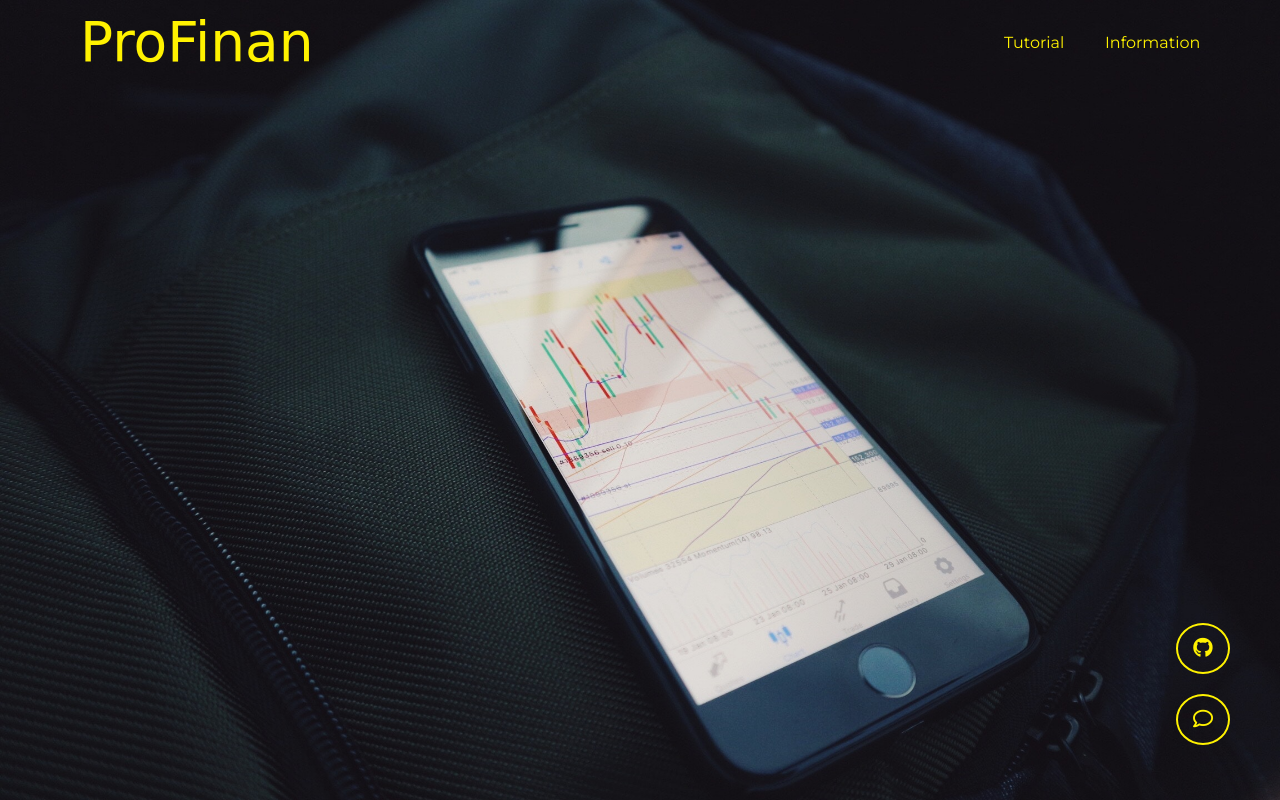
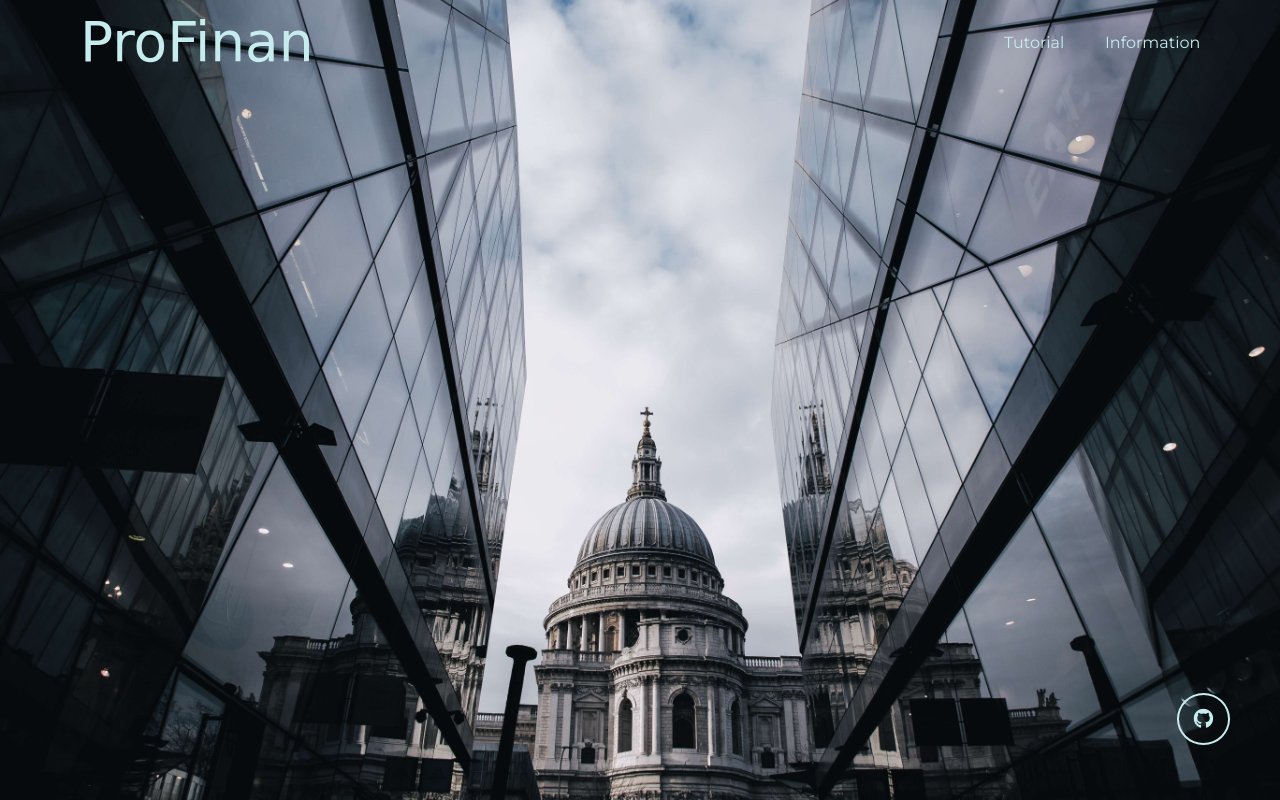
Before and after one commit to dinhtienn/software-finance-tool, a Python web app: template templates/index.html in a window 1280 px wide. Run offline with Jinja, Linux system fonts and the light colour scheme; the template is opened without the code that fills it, so the values that code supplies are empty; some libraries are stand-ins or nearby versions; some web fonts are replaced.

Commit message:
full base design

```diff
--- a/static/css/index.css
+++ b/static/css/index.css
@@ -31,14 +31,15 @@ header {
 }
 
 header #logo a {
-    color: #fff200;
+    color: #c7ecee;
     text-decoration: none;
     font-size: 55px;
     transition: 0.1s ease-in-out;
 }
 
 header #logo a:hover {
-    color: #fff200;
+    cursor: pointer;
+    color: #b2d4d6;
 }
 
 header nav {
@@ -51,7 +52,7 @@ header nav a {
     font-size: 16px;
     margin-left: 40px;
     text-decoration: none;
-    color: #fff200;
+    color: #c7ecee;
     position: relative;
     transform: perspective(1px) translateZ(0);
 }
@@ -66,7 +67,7 @@ header nav a::before {
     left: 100%;
     right: 0;
     bottom: -5px;
-    background: #fff200;
+    background: #c7ecee;
     height: 1px;
     transition: 0.3s ease-in-out;
 }
@@ -130,21 +164,40 @@ header nav a:hover::before {
     flex-direction: column;
 }
 
-#contact button {
+#contact a {
     background: transparent;
     padding: 12px 15px;
     border-radius: 50%;
-    border: #fff200 solid 2px;
-    color: #fff200;
+    border: #c7ecee solid 2px;
+    color: #c7ecee;
     font-size: 20px;
     margin-bottom: 20px;
     transition: 0.2s ease-in-out;
+    text-decoration: none;
 }
 
-#contact button:hover {
+#contact a:hover {
     cursor: pointer;
-    background: #fff200;
+    background: #c7ecee;
     color: #000000;
+}
+
+#contact::before {
+    content: 'Github';
+    font-size: 12px;
+    color: #ffffff;
+    background: rgba(0, 0, 0, 0.5);
+    padding: 5px;
+    position: absolute;
+    border-radius: 5px;
+    top: -25px;
+    transition: 0.4s ease-in-out;
+    opacity: 0;
+}
+
+#contact:hover::before {
+    opacity: 1;
+    top: -35px;
 }
 /* End Components */
 
--- a/static/js/index.js
+++ b/static/js/index.js
@@ -4,9 +4,26 @@ if (document.querySelector('#information') && document.querySelector('#info-link
 
     infoLink.onmouseover = function() {
         teamInfo.style.opacity = '1';
+        teamInfo.style.top = '25vh';
     }
 
     infoLink.onmouseout = function() {
         teamInfo.style.opacity = '0';
+        teamInfo.style.top = '30vh';
     }
 }
+
+if (document.querySelector('#tutorial') && document.querySelector('#tut-link')) {
+    var tutorial = document.querySelector('#tutorial');
+    var tutLink = document.querySelector('#tut-link');
+
+    tutLink.onmouseover = function() {
+        tutorial.style.opacity = '1';
+        tutorial.style.top = '25vh';
+    }
+
+    tutLink.onmouseout = function() {
+        tutorial.style.opacity = '0';
+        tutorial.style.top = '30vh';
+    }
+}
--- a/templates/index.html
+++ b/templates/index.html
@@ -46,8 +71,7 @@
 
         <!-- Contact -->
         <div id="contact">
-            <button><i class="fab fa-github"></i></button>
-            <button><i class="far fa-comment"></i></button>
+            <a href="https://github.com/dinhtienn/" target="_blank"><i class="fab fa-github"></i></a>
         </div>
         <!-- End Contact -->
         <!-- End Components -->
```
Also changed, not shown: other parts of static/css/index.css (+44 -11 lines), other parts of templates/index.html (+33 -8 lines), static/images/background.jpg.
